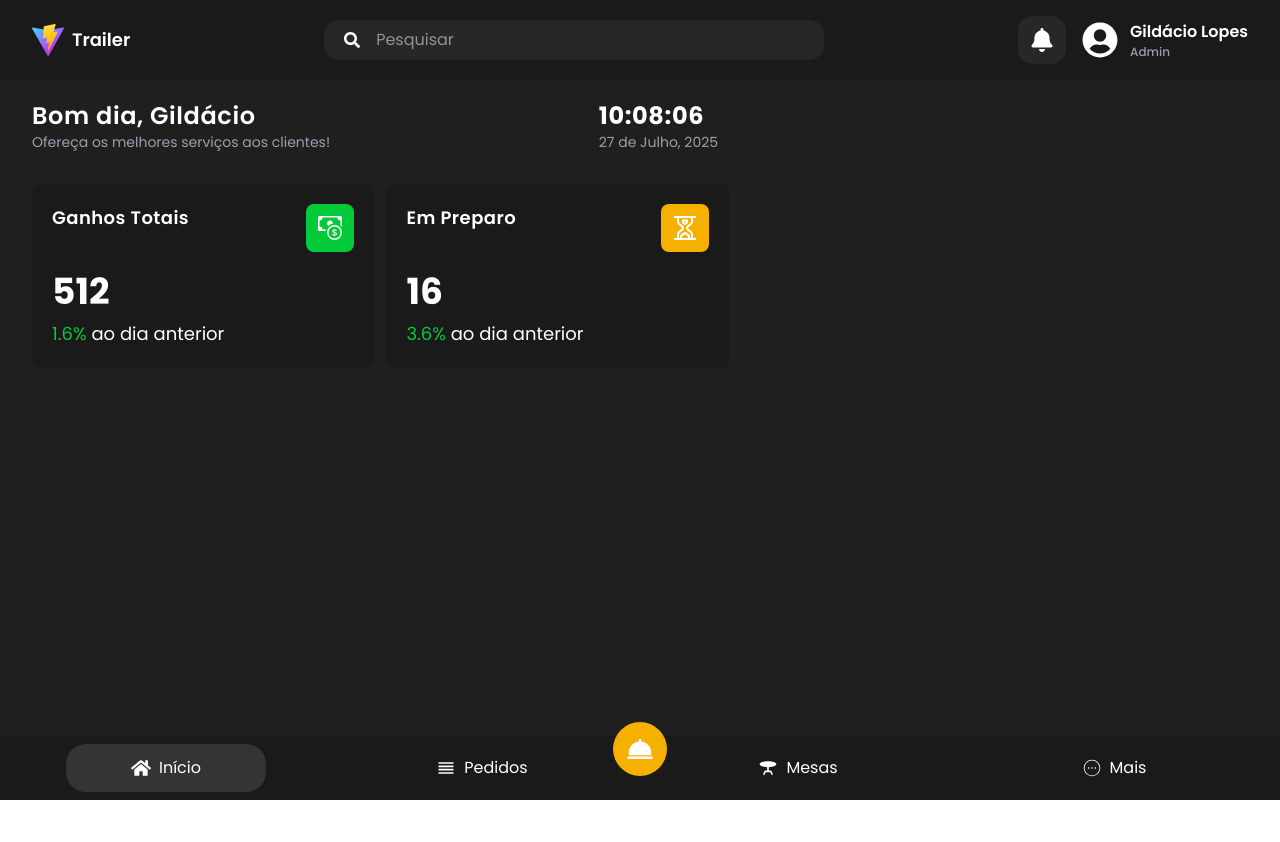
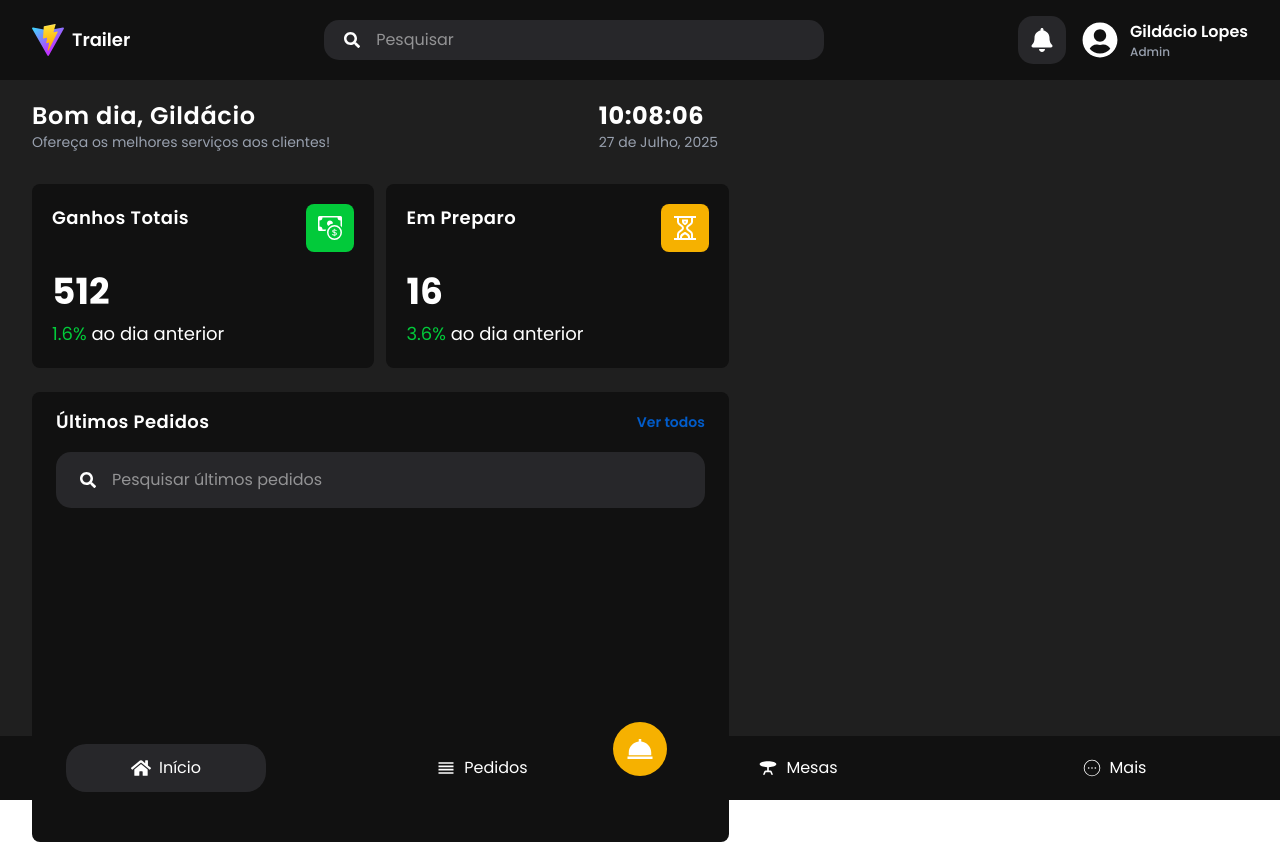
Before and after one commit to Gildaciolopes/trailer-system, a React (Vite) app in the folder frontend/: page / in a window 1280 px wide. Before the commit the page ends 800 px from the top, so only its background shows below. Built offline with nearby package versions, Linux system fonts and the light colour scheme.

Commit message:
feat: add RecentOrders component setup

```diff
--- a/frontend/src/components/home/MiniCard.jsx
+++ b/frontend/src/components/home/MiniCard.jsx
@@ -2,7 +2,7 @@ import React from "react";
 
 const MiniCard = ({ title, icon, number, footerNum }) => {
   return (
-    <div className="bg-[#1a1a1a] py-5 px-5 rounded-lg w-[50%]">
+    <div className="bg-[#111111] py-5 px-5 rounded-lg w-[50%]">
       <div className="flex items-start justify-between">
         <h1 className="text-white text-lg font-semibold tracking-wide">
           {title}
--- /dev/null
+++ b/frontend/src/components/home/OrderList.jsx
@@ -0,0 +1,7 @@
+import React from "react";
+
+const OrderList = () => {
+  return <div></div>;
+};
+
+export default OrderList;
--- /dev/null
+++ b/frontend/src/components/home/RecentOrders.jsx
@@ -0,0 +1,33 @@
+import React from "react";
+import { FaSearch } from "react-icons/fa";
+import OrderList from "./OrderList";
+
+const RecentOrders = () => {
+  return (
+    <div className="px-8 mt-6">
+      <div className="bg-[#111111] w-full min-h-[450px] rounded-lg">
+        <div className="flex justify-between items-center px-6 py-4">
+          <h1 className="text-white text-lg font-semibold tracking-wide">
+            Últimos Pedidos
+          </h1>
+          <a href="" className="text-[#025cca] text-sm font-semibold">
+            Ver todos
+          </a>
+        </div>
+
+        <div className="gap-4 flex items-center bg-zinc-800 rounded-[15px] px-6 py-4 mx-6">
+          <FaSearch className="text-white" />
+          <input
+            type="text"
+            placeholder="Pesquisar últimos pedidos"
+            className="bg-zinc-800 outline-none text-white"
+          />
+        </div>
+        {/* Order List */}
+        <OrderList />
+      </div>
+    </div>
+  );
+};
+
+export default RecentOrders;
--- a/frontend/src/components/shared/BottomNav.jsx
+++ b/frontend/src/components/shared/BottomNav.jsx
@@ -6,8 +6,8 @@ import { BiSolidDish } from "react-icons/bi";
 
 const BottomNav = () => {
   return (
-    <div className="fixed bottom-0 left-0 right-0 bg-[#1a1a1a] p-2 h-16 flex justify-around">
-      <button className="text-white bg-[#343434] flex items-center justify-center w-[200px] rounded-[20px]">
+    <div className="fixed bottom-0 left-0 right-0 bg-[#111111] p-2 h-16 flex justify-around">
+      <button className="text-white bg-zinc-800 flex items-center justify-center w-[200px] rounded-[20px]">
         <FaHome className="inline mr-2" size={20} />
         <p>Início</p>
       </button>
--- a/frontend/src/components/shared/Header.jsx
+++ b/frontend/src/components/shared/Header.jsx
@@ -3,7 +3,7 @@ import { FaSearch, FaBell, FaUserCircle } from "react-icons/fa";
 
 const Header = () => {
   return (
-    <header className="flex justify-between items-center py-4 px-8 bg-[#1a1a1a]">
+    <header className="flex justify-between items-center py-4 px-8 bg-[#111111]">
       {/* LOGO */}
       <div className="flex items-center gap-2">
         <img src="vite.svg" className="h-8 w-8" alt="logo do trailer" />
--- a/frontend/src/pages/Home.jsx
+++ b/frontend/src/pages/Home.jsx
@@ -4,6 +4,7 @@ import Greetings from "@/components/home/Greetings";
 import MiniCard from "@/components/home/MiniCard";
 import { BsCashCoin } from "react-icons/bs";
 import { GrInProgress } from "react-icons/gr";
+import RecentOrders from "@/components/home/RecentOrders";
 
 const Home = () => {
   return (
@@ -25,6 +26,7 @@ const Home = () => {
             footerNum={3.6}
           />
         </div>
+        <RecentOrders />
       </div>
 
       {/* Right Div */}
```
